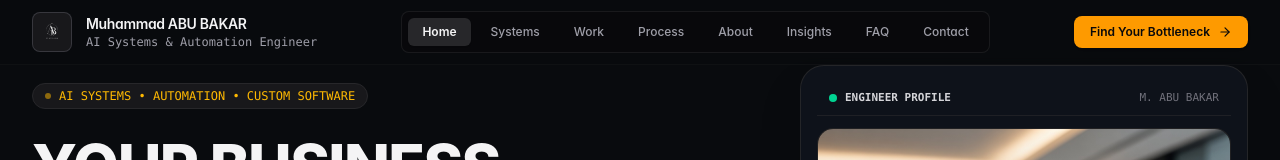
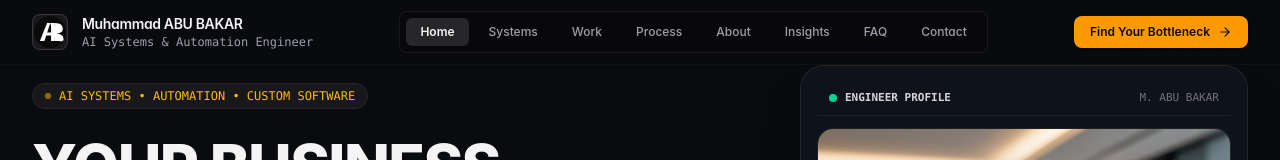
Before and after one commit to muhammadAbubakarbilal/Muhammad_Abu_bakar, a Next.js app: page / in a window 1280 px wide. Shown: the top 160 px of the page. Built offline with nearby package versions, Linux system fonts and the light colour scheme.

Commit message:
style: update brand logo and navbar dimensions
Replace the previous logo with the favicon, adjust container sizes, and remove unnecessary padding and image inversion for a cleaner visual consistency.

```diff
--- a/components/Footer.tsx
+++ b/components/Footer.tsx
@@ -12,13 +12,13 @@ export function Footer() {
           {/* Identity Column */}
           <div className="lg:col-span-2 space-y-4">
             <div className="flex items-center gap-3">
-              <div className="w-8 h-8 rounded-md bg-zinc-900 border border-zinc-700/80 flex items-center justify-center p-1 overflow-hidden shrink-0">
+              <div className="w-8 h-8 rounded-lg bg-zinc-900 border border-zinc-700/80 flex items-center justify-center overflow-hidden shrink-0">
                 <Image
-                  src="/assets/svg/abubakarbilal.svg"
+                  src="/assets/svg/favicon.svg"
                   alt="Muhammad Abu Bakar Logo"
-                  width={24}
-                  height={24}
-                  className="w-full h-full object-contain invert"
+                  width={32}
+                  height={32}
+                  className="w-full h-full object-contain"
                 />
               </div>
               <span className="text-sm font-semibold text-zinc-100 tracking-tight">
--- a/components/Navbar.tsx
+++ b/components/Navbar.tsx
@@ -46,13 +46,13 @@ export function Navbar() {
           href="/"
           className="flex items-center gap-3.5 group text-left"
         >
-          <div className="w-10 h-10 rounded-lg bg-zinc-900 border border-zinc-700/80 flex items-center justify-center p-1.5 group-hover:border-amber-500/80 transition-colors overflow-hidden shrink-0">
+          <div className="w-9 h-9 rounded-lg bg-zinc-900 border border-zinc-700/80 flex items-center justify-center group-hover:border-amber-500/80 transition-colors overflow-hidden shrink-0">
             <Image
-              src="/assets/svg/abubakarbilal.svg"
+              src="/assets/svg/favicon.svg"
               alt="Muhammad Abu Bakar Logo"
-              width={28}
-              height={28}
-              className="w-full h-full object-contain invert"
+              width={36}
+              height={36}
+              className="w-full h-full object-contain"
               priority
             />
           </div>
```
